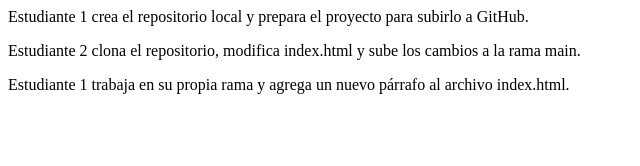
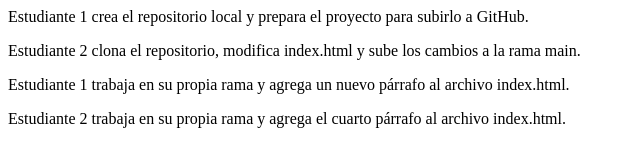
Before and after one commit to francocarrascogabriel-netizen/practica-git-parejas, a plain HTML site: page index.html in a window 1280 px wide. Shown: the whole page, without its empty margins (0-640 px from the left). Drawn offline with Linux system fonts and the light colour scheme.

Commit message:
Estudiante 2 agrega cuarto parrafo

```diff
--- a/index.html
+++ b/index.html
@@ -1,3 +1,4 @@
 <p>Estudiante 1 crea el repositorio local y prepara el proyecto para subirlo a GitHub.</p>
 <p>Estudiante 2 clona el repositorio, modifica index.html y sube los cambios a la rama main.</p>
 <p>Estudiante 1 trabaja en su propia rama y agrega un nuevo párrafo al archivo index.html.</p>
+<p>Estudiante 2 trabaja en su propia rama y agrega el cuarto párrafo al archivo index.html.</p>
```
